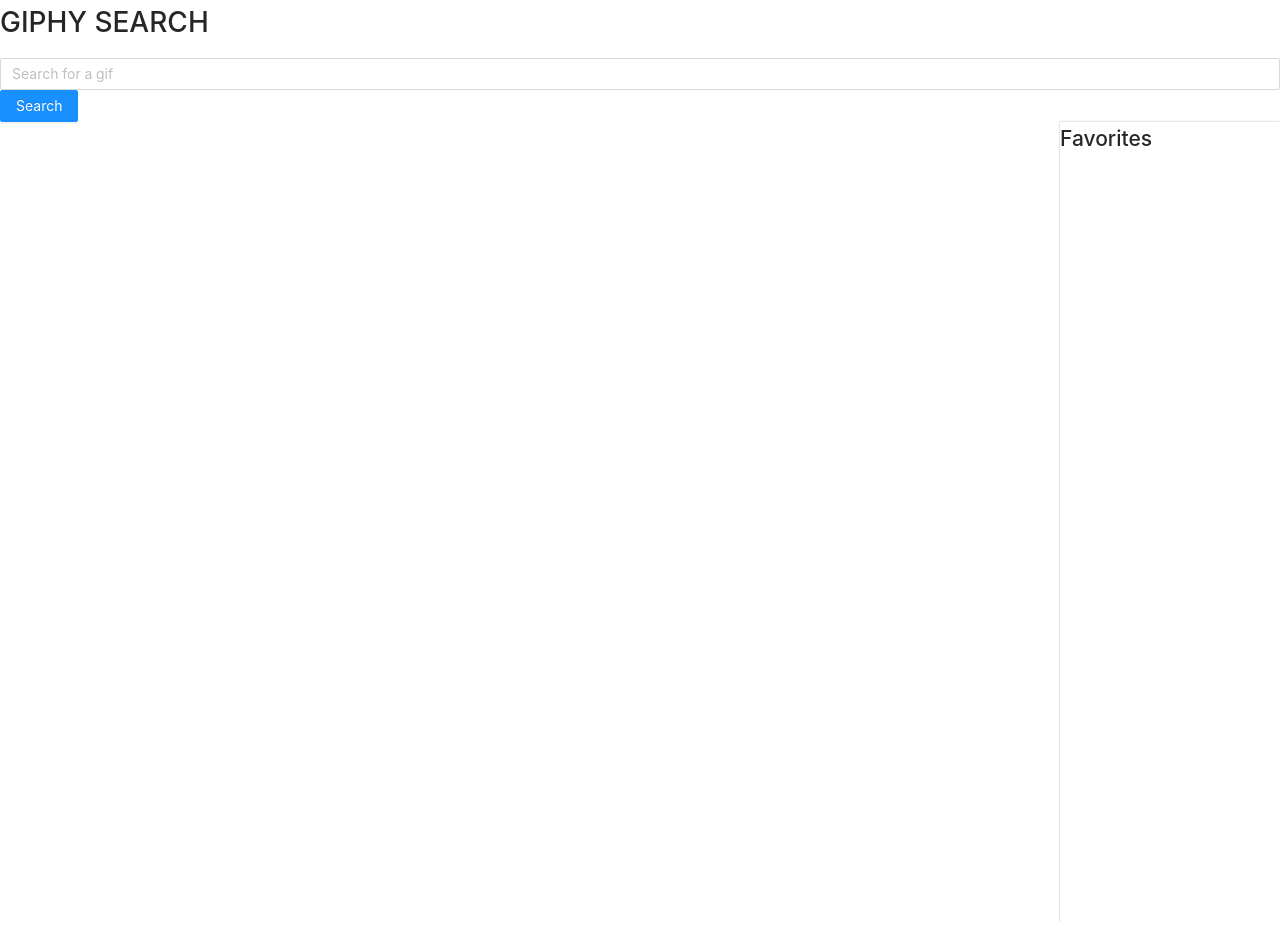
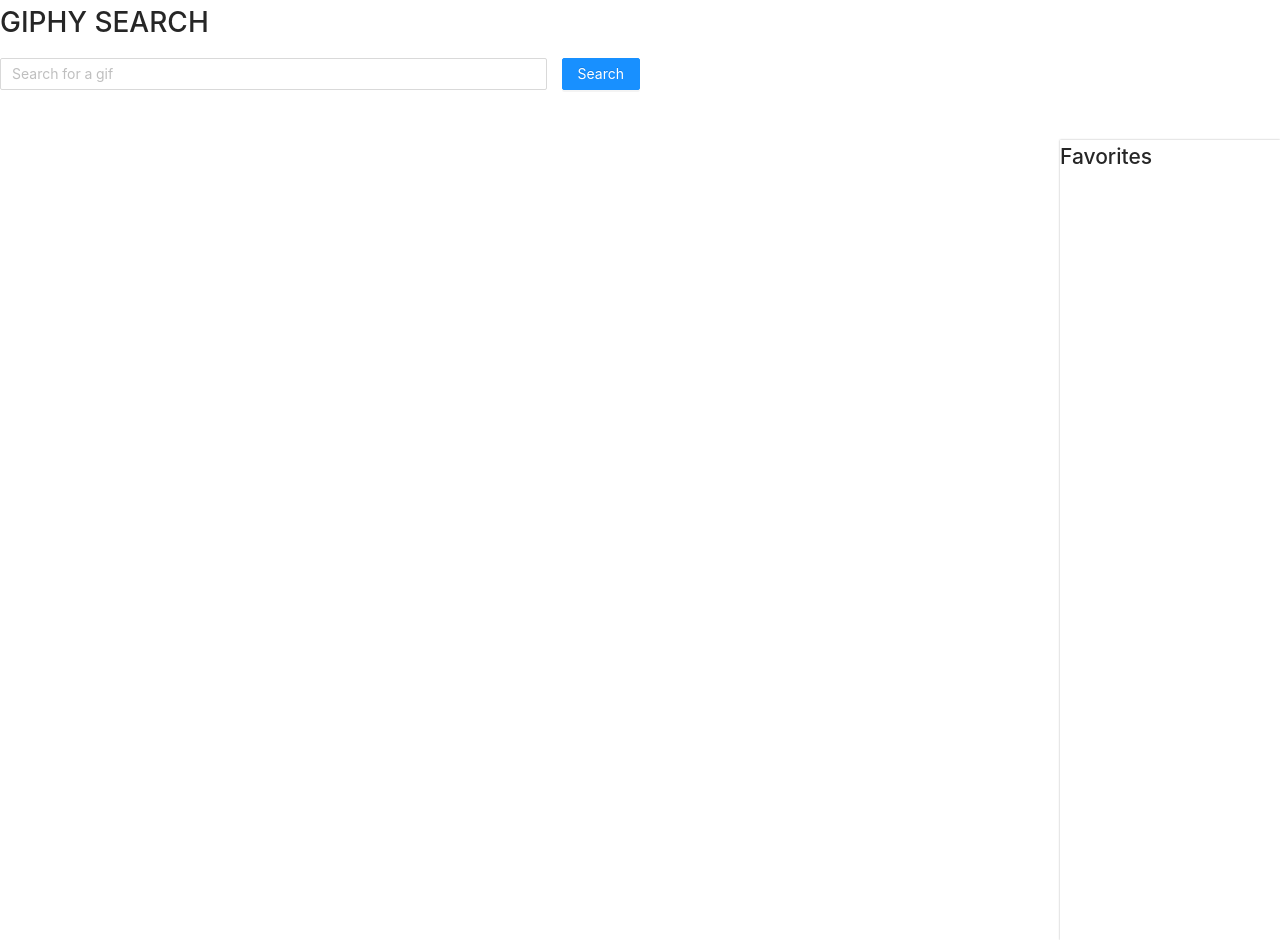
Before and after one commit to douglas-mason/giphy-search, a React (Create React App) app: page / in a window 1280 px wide. Built offline with nearby package versions, Linux system fonts and the light colour scheme.

Commit message:
refactor: update form styling

```diff
--- a/src/image-search/search-form/search-form.component.tsx
+++ b/src/image-search/search-form/search-form.component.tsx
@@ -2,6 +2,7 @@
 import React, { SyntheticEvent, useState } from 'react';
 import { searchGiphy } from '../../_shared/services/giphy-api.service';
 import { GiphyImage } from '../../_shared/types/image.type';
+import { searchFormStyles } from './search-form.styles';
 
 export interface SearchFormProps {
   onSubmit: (imageResults: GiphyImage[], query: string) => void;
@@ -28,7 +29,7 @@
   };
 
   return (
-    <form onSubmit={handleOnSubmit}>
+    <form onSubmit={handleOnSubmit} className={searchFormStyles}>
       <Input
         placeholder="Search for a gif"
         value={query}
--- a/src/image-search/search-form/search-form.styles.ts
+++ b/src/image-search/search-form/search-form.styles.ts
@@ -1,3 +1,8 @@
 import { css } from '@emotion/css';
 
-export const searchFormStyles = css({});
+export const searchFormStyles = css({
+  display: 'flex',
+  width: '50vw',
+  '> button': { marginLeft: 15 },
+  marginBottom: 50,
+});
```
